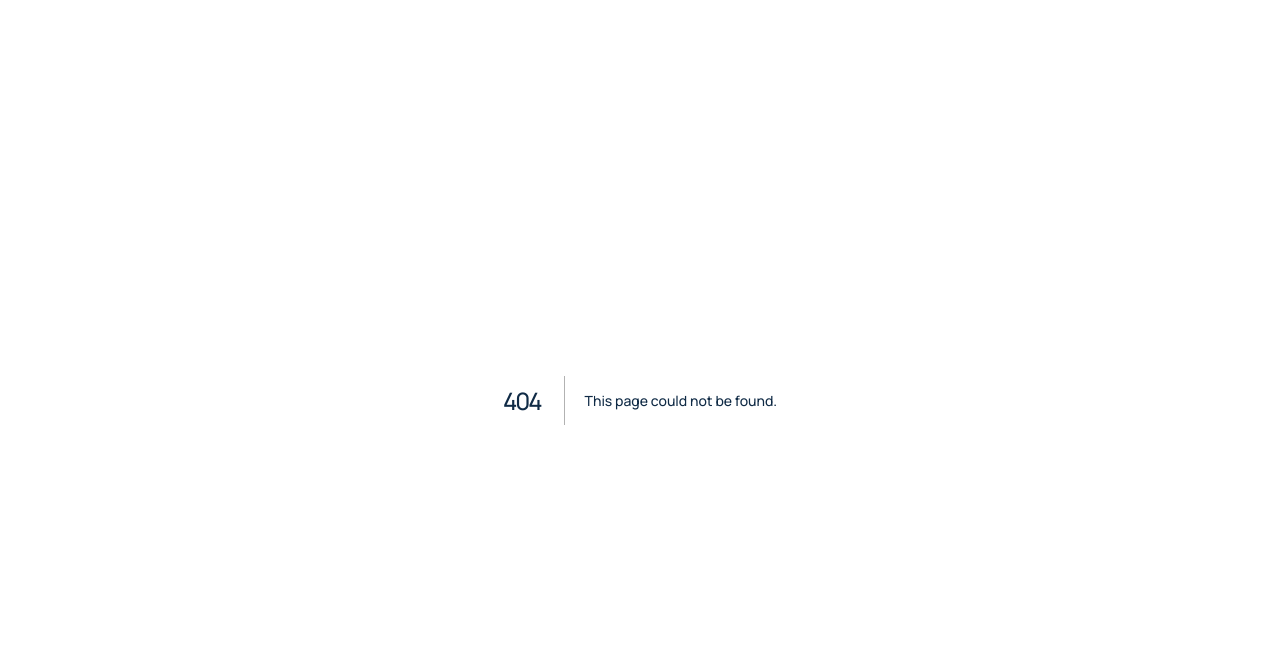
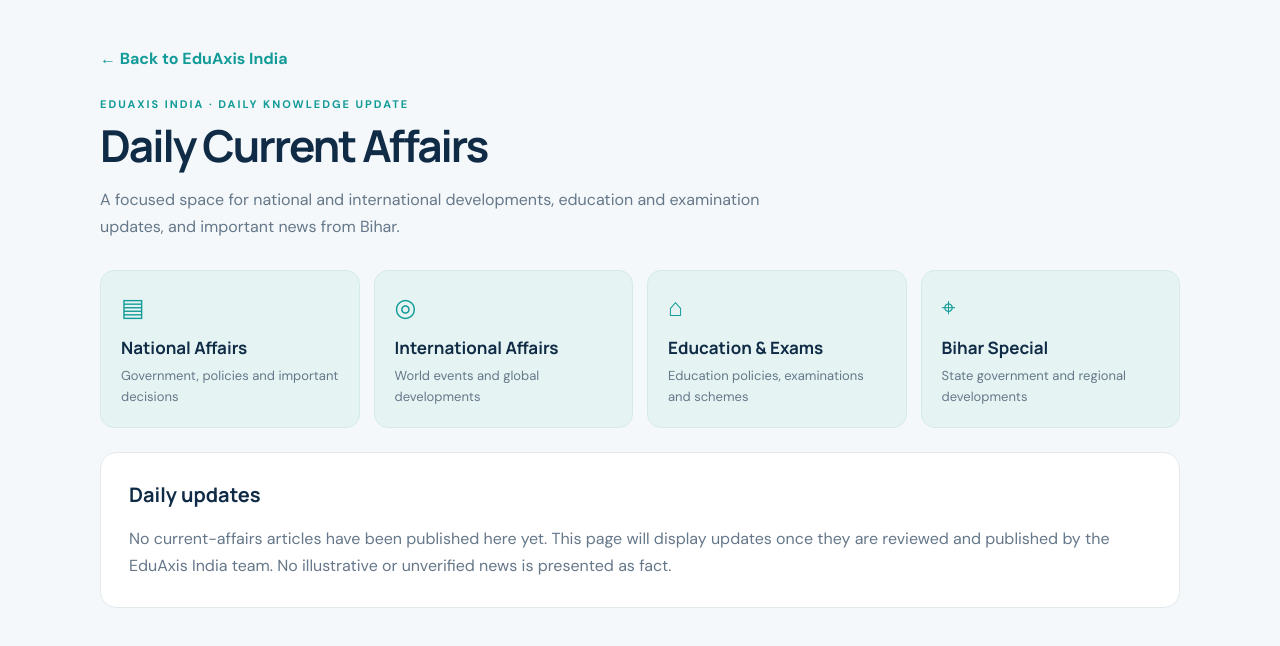
Before and after one commit to ejazahmad174-spec/eduaxis-india, a Next.js app: page /current-affairs in a window 1280 px wide. Before the commit this address had no page. Shown: the top 646 px of the page. Built offline with nearby package versions, Linux system fonts and the light colour scheme.

Commit message:
Add dedicated public Daily Current Affairs page

```diff
--- /dev/null
+++ b/app/current-affairs/page.tsx
@@ -0,0 +1,36 @@
+import Link from "next/link";
+
+const categories = [
+  { title: "National Affairs", detail: "Government, policies and important decisions", icon: "▤" },
+  { title: "International Affairs", detail: "World events and global developments", icon: "◎" },
+  { title: "Education & Exams", detail: "Education policies, examinations and schemes", icon: "⌂" },
+  { title: "Bihar Special", detail: "State government and regional developments", icon: "⌖" },
+];
+
+export default function CurrentAffairsPage() {
+  return (
+    <main style={{ minHeight: "100vh", background: "#f4f8fa", color: "#172b3d", padding: "48px 20px" }}>
+      <div style={{ maxWidth: 1080, margin: "0 auto" }}>
+        <Link href="/" style={{ color: "#129b98", fontWeight: 700, textDecoration: "none" }}>← Back to EduAxis India</Link>
+        <header style={{ margin: "28px 0 30px" }}>
+          <p style={{ color: "#129b98", fontSize: 11, fontWeight: 800, letterSpacing: 2, textTransform: "uppercase" }}>EduAxis India · Daily Knowledge Update</p>
+          <h1 style={{ color: "#102b46", fontSize: "clamp(30px, 5vw, 44px)", margin: "8px 0" }}>Daily Current Affairs</h1>
+          <p style={{ color: "#657789", lineHeight: 1.7, maxWidth: 720 }}>A focused space for national and international developments, education and examination updates, and important news from Bihar.</p>
+        </header>
+        <section style={{ display: "grid", gridTemplateColumns: "repeat(auto-fit, minmax(220px, 1fr))", gap: 14 }}>
+          {categories.map((category) => (
+            <article key={category.title} style={{ background: "#e5f4f3", border: "1px solid #d4eae8", borderRadius: 14, padding: 20 }}>
+              <div style={{ color: "#129b98", fontSize: 25, marginBottom: 12 }}>{category.icon}</div>
+              <h2 style={{ color: "#102b46", fontSize: 17, margin: "0 0 7px" }}>{category.title}</h2>
+              <p style={{ color: "#657789", fontSize: 13, lineHeight: 1.6, margin: 0 }}>{category.detail}</p>
+            </article>
+          ))}
+        </section>
+        <section style={{ background: "#fff", border: "1px solid #e2eaed", borderRadius: 16, padding: 28, marginTop: 24 }}>
+          <h2 style={{ color: "#102b46", fontSize: 20, marginTop: 0 }}>Daily updates</h2>
+          <p style={{ color: "#657789", lineHeight: 1.7, marginBottom: 0 }}>No current-affairs articles have been published here yet. This page will display updates once they are reviewed and published by the EduAxis India team. No illustrative or unverified news is presented as fact.</p>
+        </section>
+      </div>
+    </main>
+  );
+}
```
